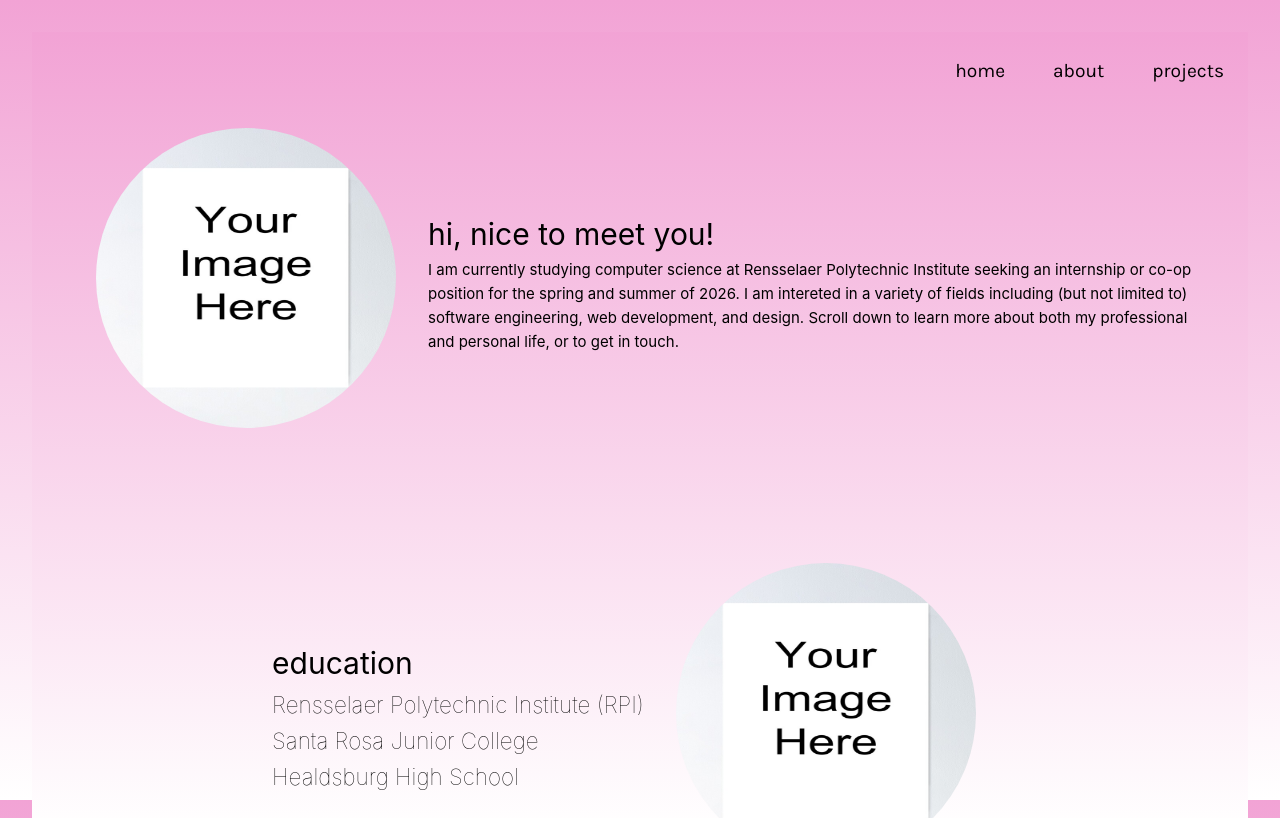
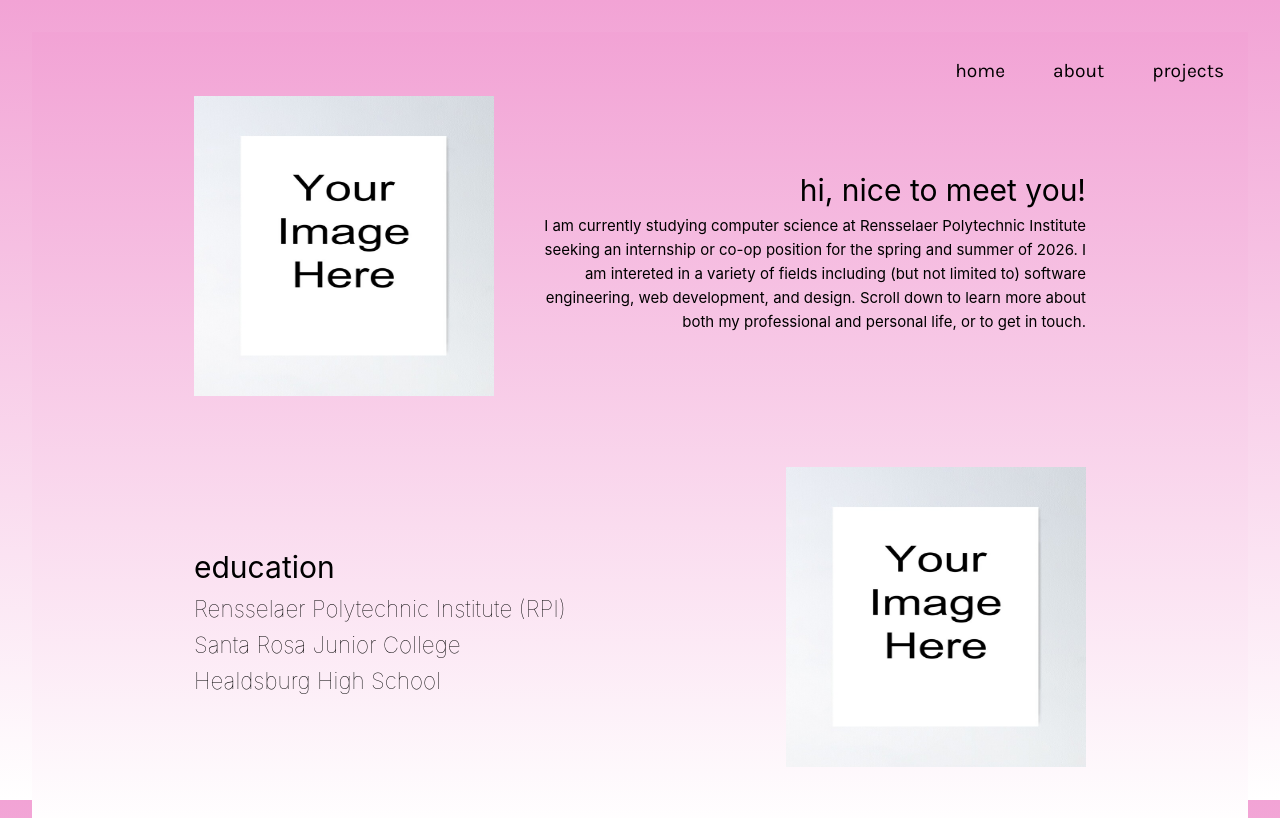
Before and after one commit to maggietrebilcock/portfolio, a Vue app: page /about in a window 1280 px wide. Shown: the top 818 px of the page. Built offline with nearby package versions, Linux system fonts and the light colour scheme.

Commit message:
Update AboutPage.vue

```diff
--- a/src/views/AboutPage.vue
+++ b/src/views/AboutPage.vue
@@ -99,7 +99,6 @@
               a large database using SQL and other languagues and techniques.
             </p>
           </div>
-
         </div>
       </div>
 
@@ -154,8 +153,6 @@
   img {
     width: 300px;
     height: 300px;
-    border-radius: 50%;
-    margin: 2rem;
   }
 
   .sections {
@@ -163,14 +160,22 @@
     flex-direction: row;
     justify-content: center;
     align-items: center;
+    gap: 2rem;
     margin: 2rem;
     width: 100%;
   }
 
+  .school, .job, .text_div {
+    width: 35rem;
+  }
 
   /* Specifically, the titles for foldable sections */
   h2 {
     font-weight: 100;
   }
 
+  .first, .third {
+    text-align: right;
+  }
+
 </style>
```
